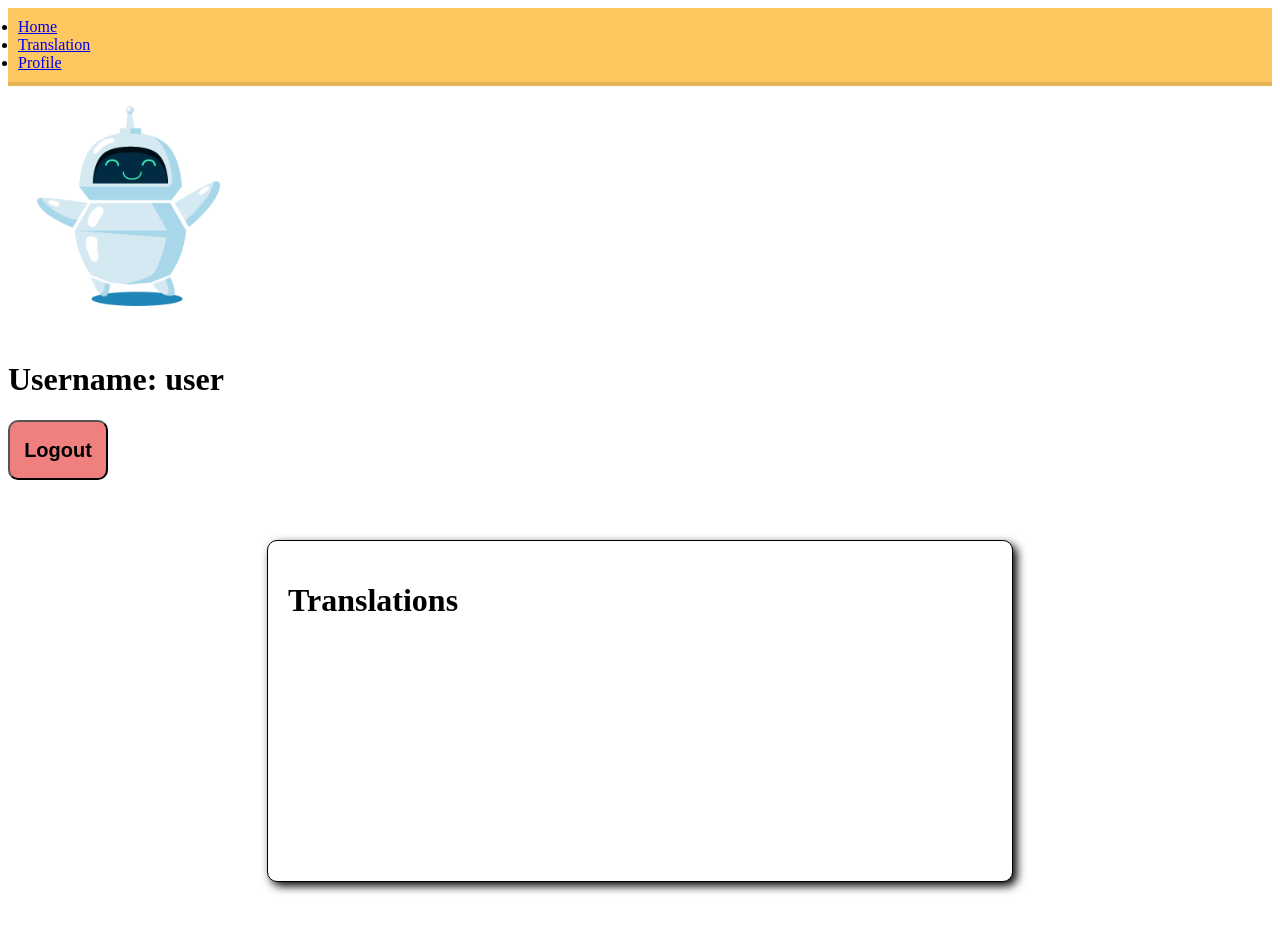
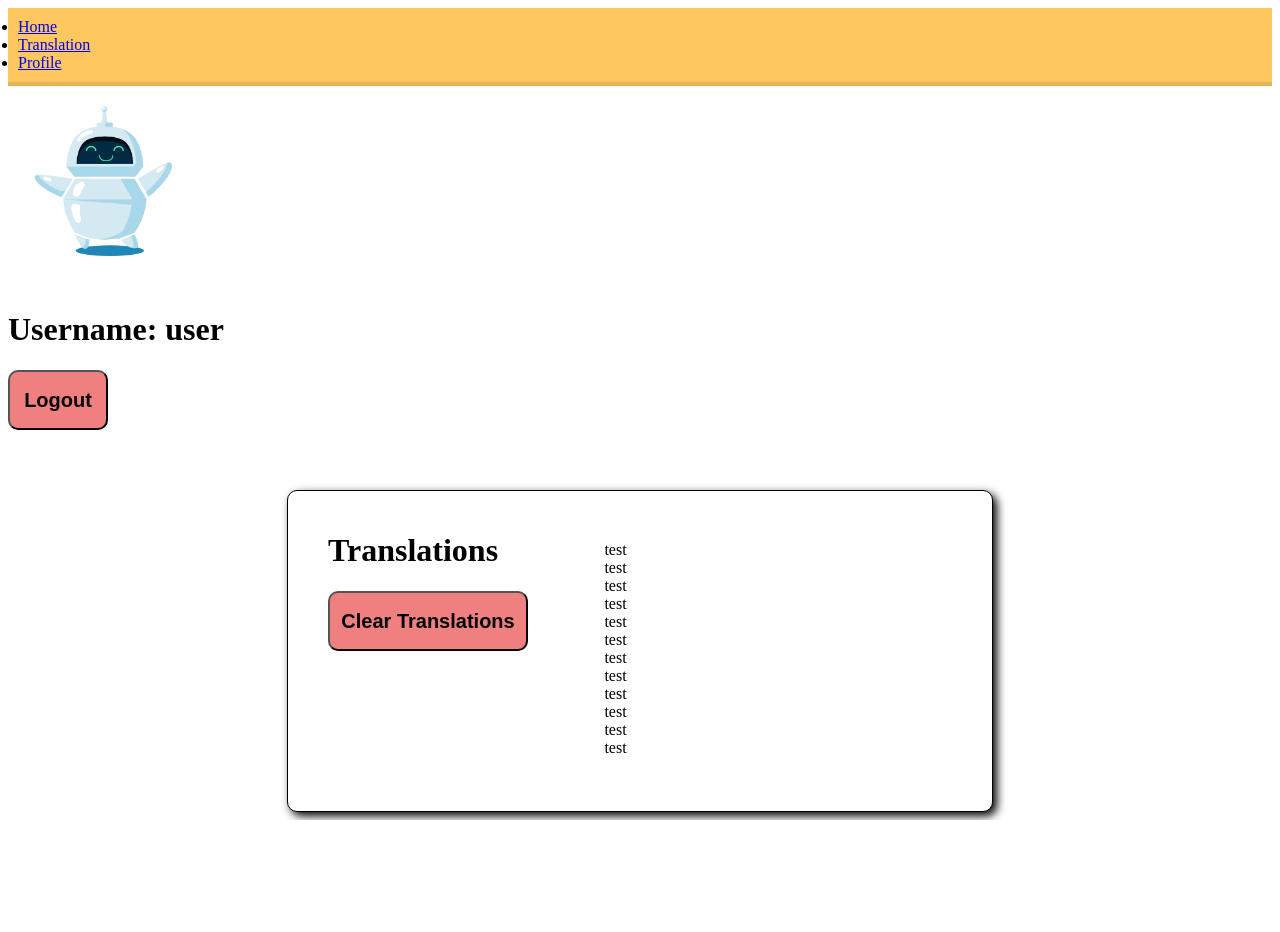
Before and after one commit to Tooppa/sign-language-translator, a React (Create React App) app: page /profile in a window 1280 px wide. Shown: the top 932 px of the page. After the commit the page ends 820 px from the top, so only its background shows below. Built offline with nearby package versions, Linux system fonts and the light colour scheme; the HTML template or start-up script is replaced by a standard one; a web font is replaced by a local one.

Commit message:
FEAT: Scrollable list to profile page

```diff
--- a/src/styles/Container.css
+++ b/src/styles/Container.css
@@ -2,12 +2,12 @@
 .textArea{
     display: flex;
     justify-content: center;
-    padding: 60px;
+    padding: 60px 60px 0px 60px;
 }
 .text{
     width: 55vw;
     height: 300px;
-    margin: 20px;
+    margin-top: 20px;
     display: flex;
     flex-direction: row;
     flex-wrap: wrap;
--- a/src/styles/ProfilePage.css
+++ b/src/styles/ProfilePage.css
@@ -4,3 +4,26 @@
     border-radius: 10px;
     background-color:lightcoral;
 }
+.info{
+    width: 35%;
+    padding-left: 40px;
+}
+.clear{
+    width: 200px;
+    height: 60px;
+    border-radius: 10px;
+    background-color:lightcoral;
+}
+.translationList{
+    width: 45%;
+    margin: 20px;
+    overflow:hidden;
+    overflow-y:scroll;
+    height: 70%;
+}
+.robot{
+    height: 150px;
+    object-fit: contain;
+    margin: 20px;
+    margin-bottom: 30px;
+}
--- a/src/views/ProfilePage.jsx
+++ b/src/views/ProfilePage.jsx
@@ -5,7 +5,7 @@ export default function ProfilePage() {
   return <>
     <div className="color-bg-yellow">
       <div className="horizontal">
-        <img className='logo' src="./assets/Logo.png" alt="Hello" />
+        <img className='robot' src="./assets/Logo.png" alt="Hello" />
         <div className='vertical'>
           <h1>Username: user</h1>
           <button className='logout'>
@@ -15,8 +15,36 @@ export default function ProfilePage() {
       </div>
     </div>
     <Container>
-      <h1>Translations</h1>
-
+      <div className='info'>
+        <h1 >Translations</h1>
+        <button className='clear'>
+          <h2>Clear Translations</h2>
+        </button>
+      </div>
+      <ul className='translationList'>
+        <li>test</li>
+        <li>test</li>
+        <li>test</li>
+        <li>test</li>
+        <li>test</li>
+        <li>test</li>
+        <li>test</li>
+        <li>test</li>
+        <li>test</li>
+        <li>test</li>
+        <li>test</li>
+        <li>test</li>
+        <li>test</li>
+        <li>test</li>
+        <li>test</li>
+        <li>test</li>
+        <li>test</li>
+        <li>test</li>
+        <li>test</li>
+        <li>test</li>
+        <li>test</li>
+        <li>test</li>
+      </ul>
     </Container>
   </>;
 }
```
